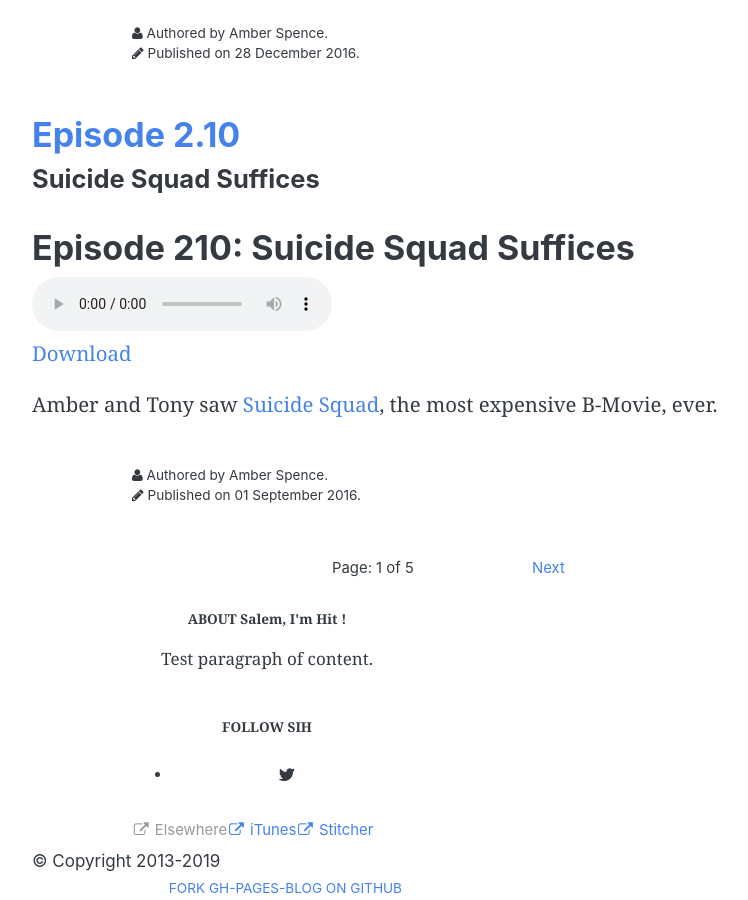
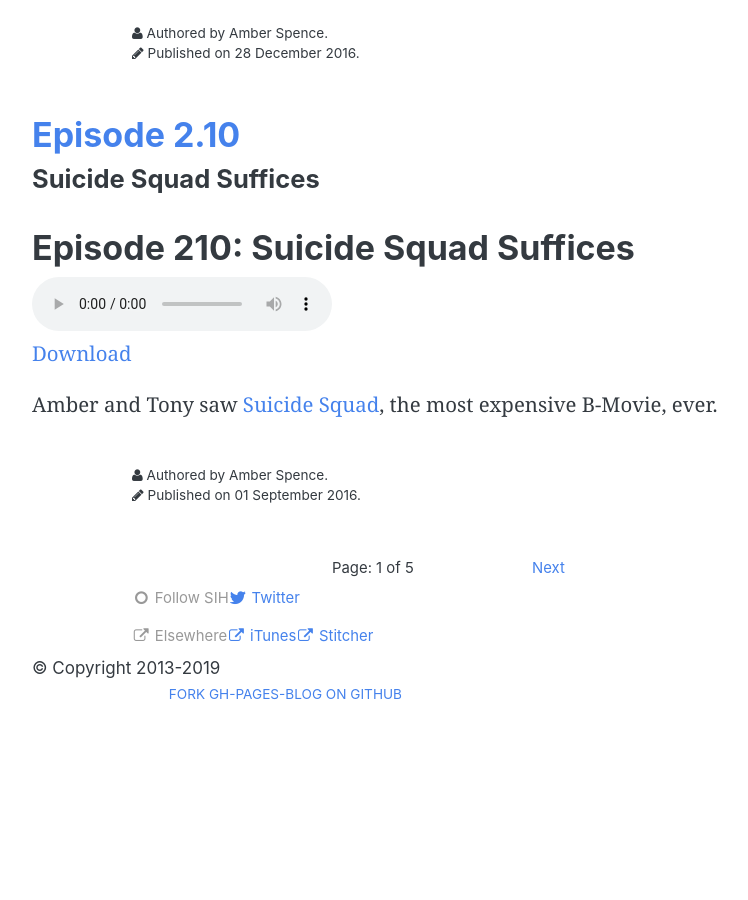
Before and after one commit to theamber/salemimhit, a Jekyll site: the page built from index.html, in a window 1280 px wide and 900 px high, scrolled down 4509 px. Shown: the whole window, without its empty margins (53-801 px from the left). Built offline with Jekyll 4.4.1, drawn with Linux system fonts in a browser that asks for light colours; the list of posts is cut into pages by our own code; after the commit the page ends 5216 px from its top, so only the background shows below that.

Commit message:
Update _config.yml

```diff
--- a/_config.yml
+++ b/_config.yml
@@ -77,11 +77,11 @@ notice : false
 favicon :
   enabled : true
   local :
-    enabled : true
+    enabled : false
     partial_url : false
     type : false
   remote :
-    enabled : false
+    enabled : true
     full_url : https://res.cloudinary.com/dxqlm0d3h/image/upload/v1547325655/favicon.ico
     type : ico
 
@@ -166,7 +166,7 @@ favicon :
 #     enabled : true
 sections:
   brief_bio :
-    enabled : true
+    enabled : false
     image :
       enabled : false
       url : false
@@ -177,7 +177,7 @@ sections:
     github_projects :
       enabled : false
   social_links :
-    enabled : false
+    enabled : true
   github_projects :
     enabled : false
   external_links :
@@ -220,9 +220,9 @@ navbar :
   github_projects :
     enabled : false
   social_links :
-    enabled : false
+    enabled : true
   external_links :
-    enabled : false
+    enabled : true
 
 
 # The social links are links to various social networking sites. Although
@@ -579,4 +579,4 @@ analytics :
     enabled : true
     tracking_id : UA-132397321-1
 
-theme: jekyll-theme-minimal
+theme: jekyll-theme-tactile
```
